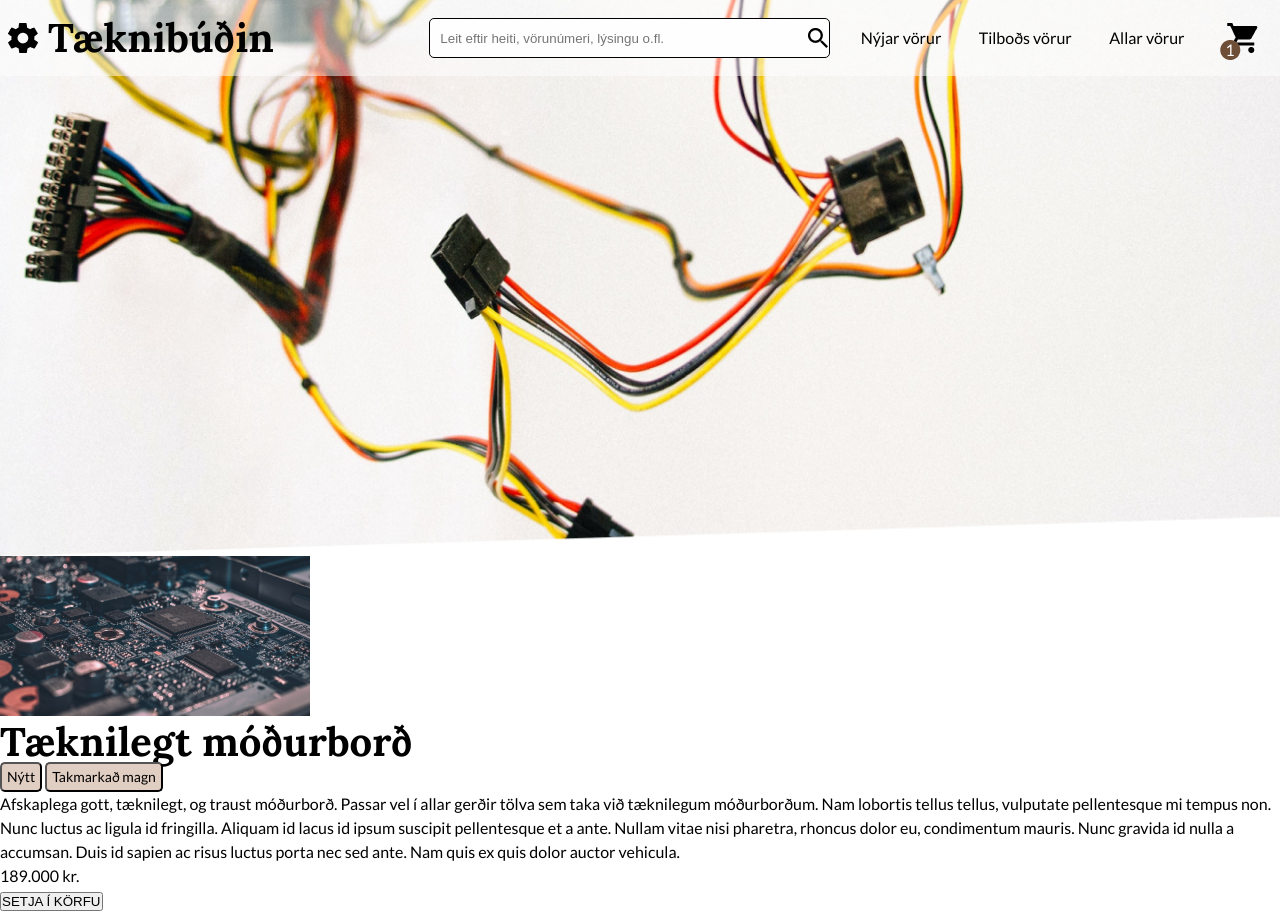
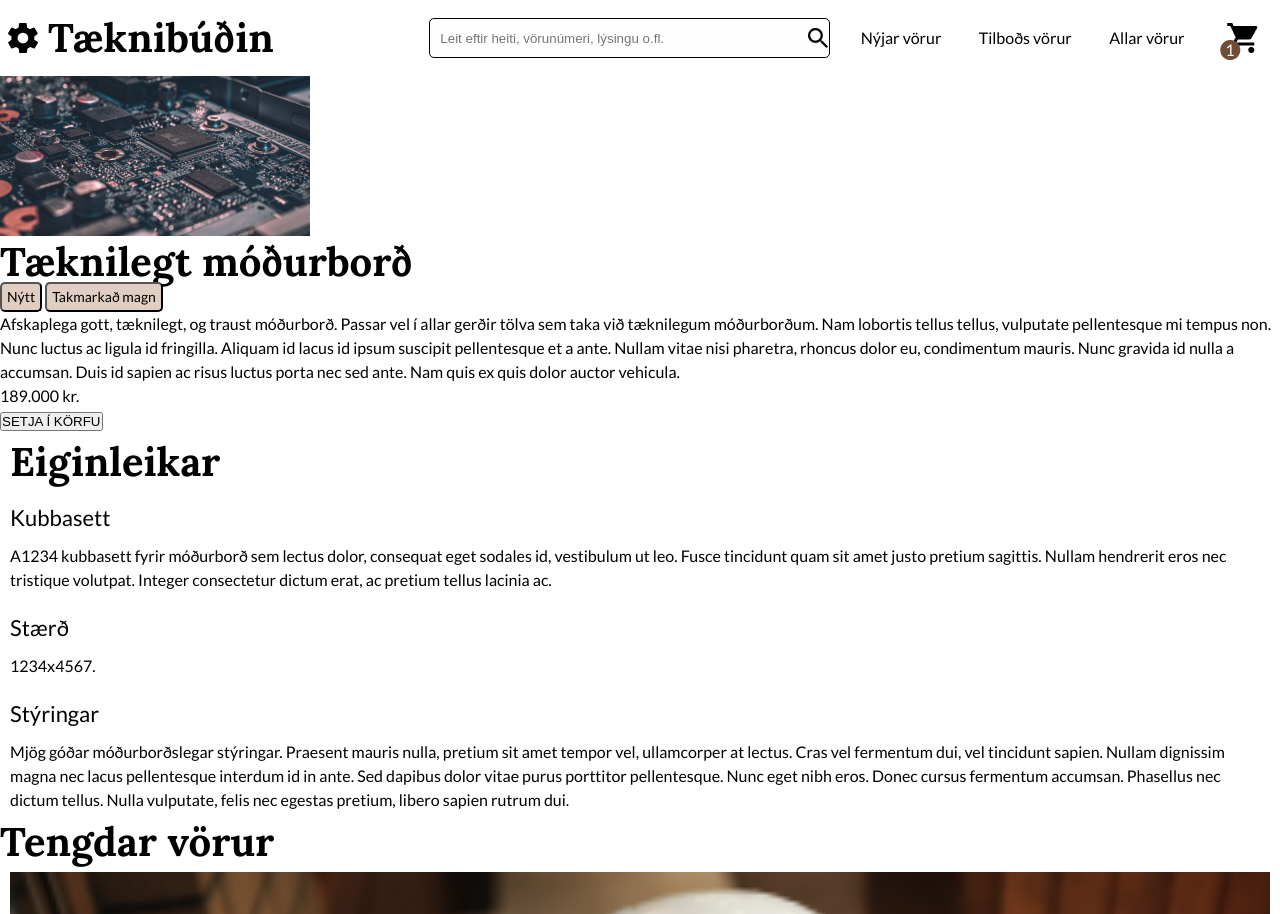
Before and after one commit to hemmiklemmi/Taeknibudin-vefsida, a website: page pages/vara.html in a window 1280 px wide. Shown: the top 914 px of the page. Drawn offline with Linux system fonts and the light colour scheme; files whose address does not match are found by name.

Commit message:
splittaði headernum upp í frontpageheader og sidepage header

```diff
--- a/pages/vara.html
+++ b/pages/vara.html
@@ -13,7 +13,7 @@
 </head>
 <body>
     <div class="wrapper">
-        <header>
+        <header class="sidepage-header">
             <div class="menu">
                 <div class="h2-img-container">
                     <img class="header-icon" src="../images/wheel.png" alt="">
--- a/styles/header.scss
+++ b/styles/header.scss
@@ -1,10 +1,16 @@
-header {
+.frontpage-header {
   background-image: url('images/Background.png');
   background-repeat: round;
   background-size: cover;
   display: grid;
   grid-template-columns: 100%;
   grid-template-rows: auto 60vh;
+}
+
+.sidepage-header {
+  display: grid;
+  grid-template-columns: 100%;
+  grid-template-rows: auto;
 }
 
 .menu {
```
Also changed, not shown: index.html (+1 -1 lines), styles.css, 1 other file.
